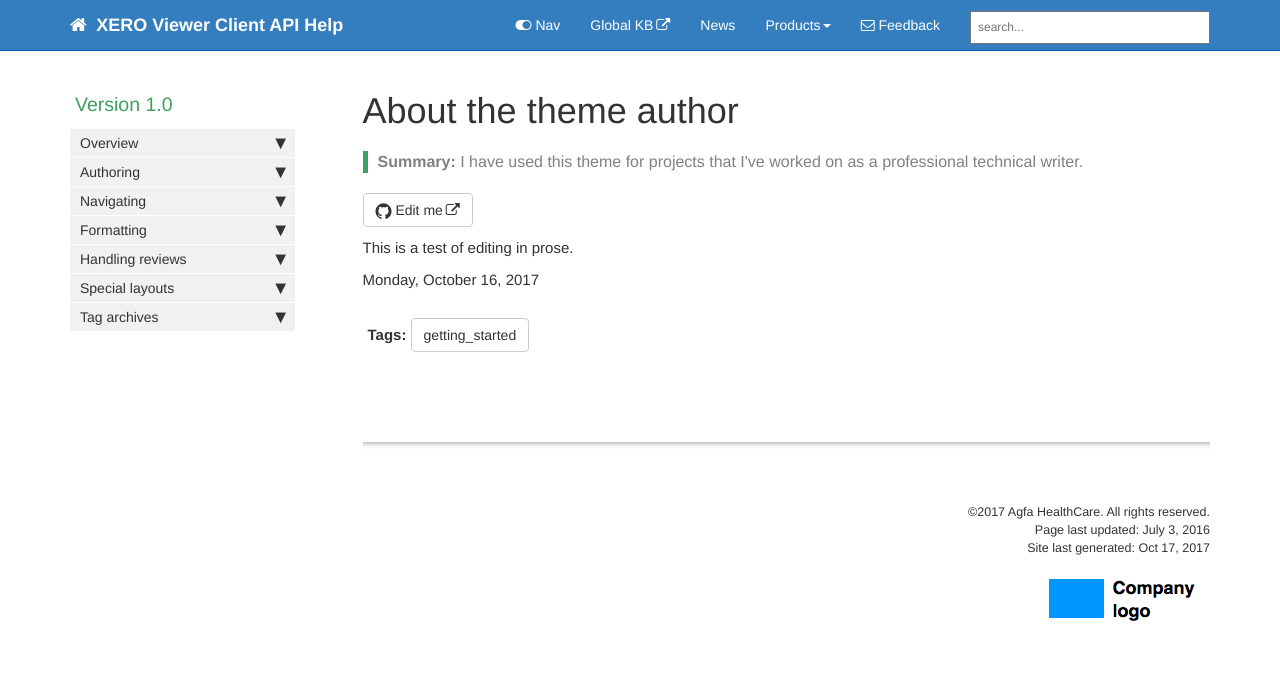
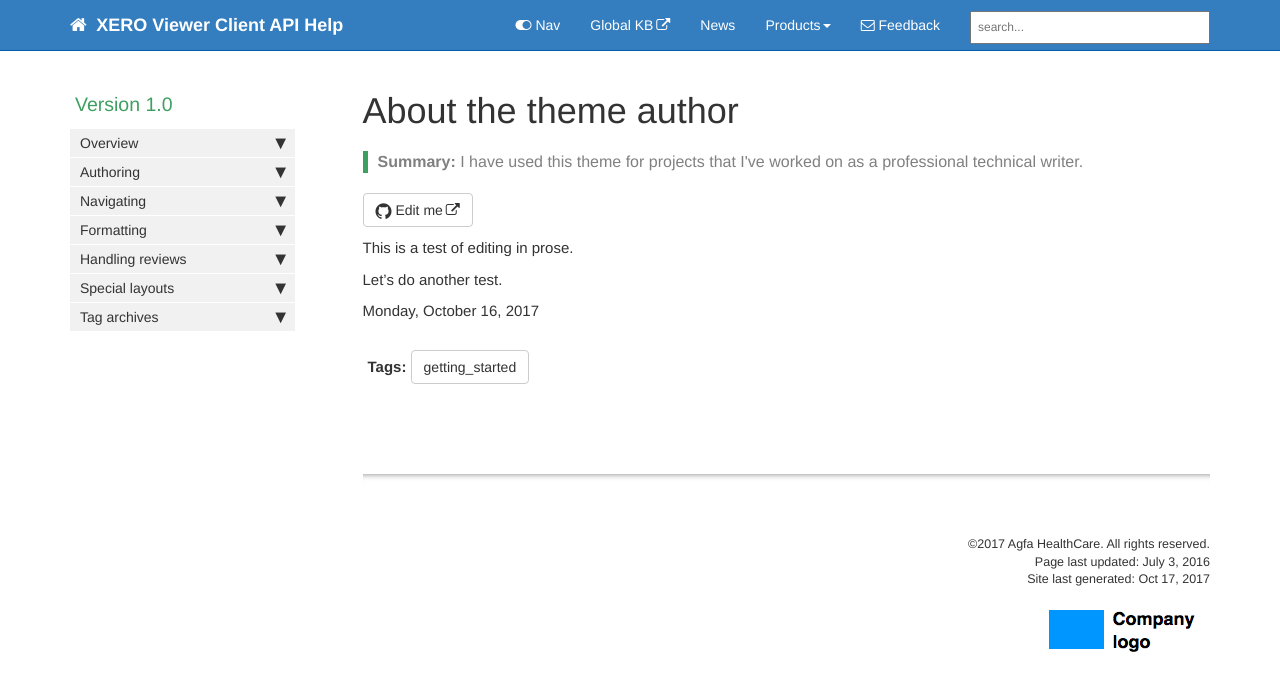
Before and after one commit to awrlv/docsPlayground, a Jekyll site: the page built from pages/mydoc/mydoc_about.md, in a window 1280 px wide. Shown: the top 691 px of the page. Built offline with Jekyll 4.4.1, drawn with Linux system fonts in a browser that asks for light colours; nearby versions of some CDN libraries; comment, search, counter and statistics services are not loaded.

Commit message:
This is a test of editing in prose.

```diff
--- a/pages/mydoc/mydoc_about.md
+++ b/pages/mydoc/mydoc_about.md
@@ -17,6 +17,8 @@ published: true
 
 This is a test of editing in prose.
 
+Let's do another test.
+
 Monday, October 16, 2017
 
 {% include links.html %}
```
